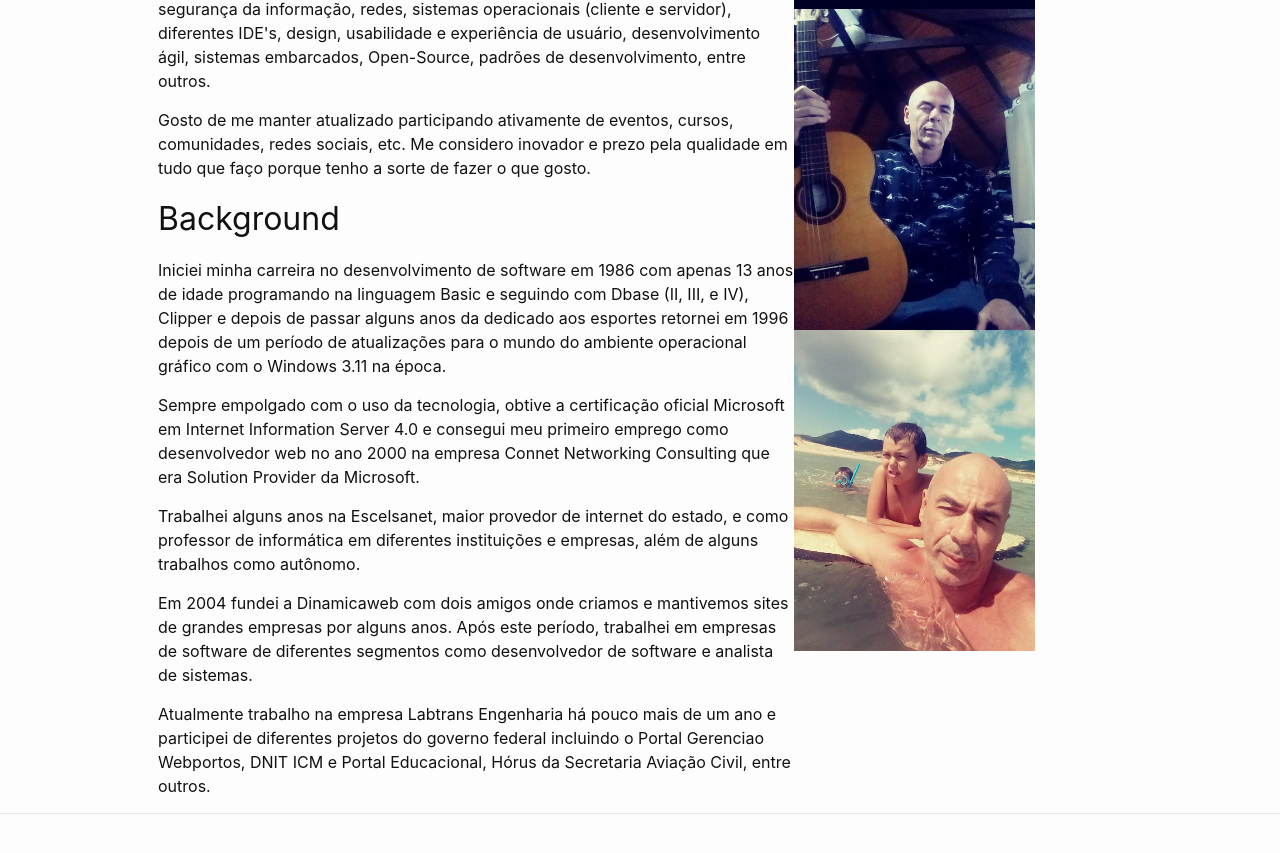
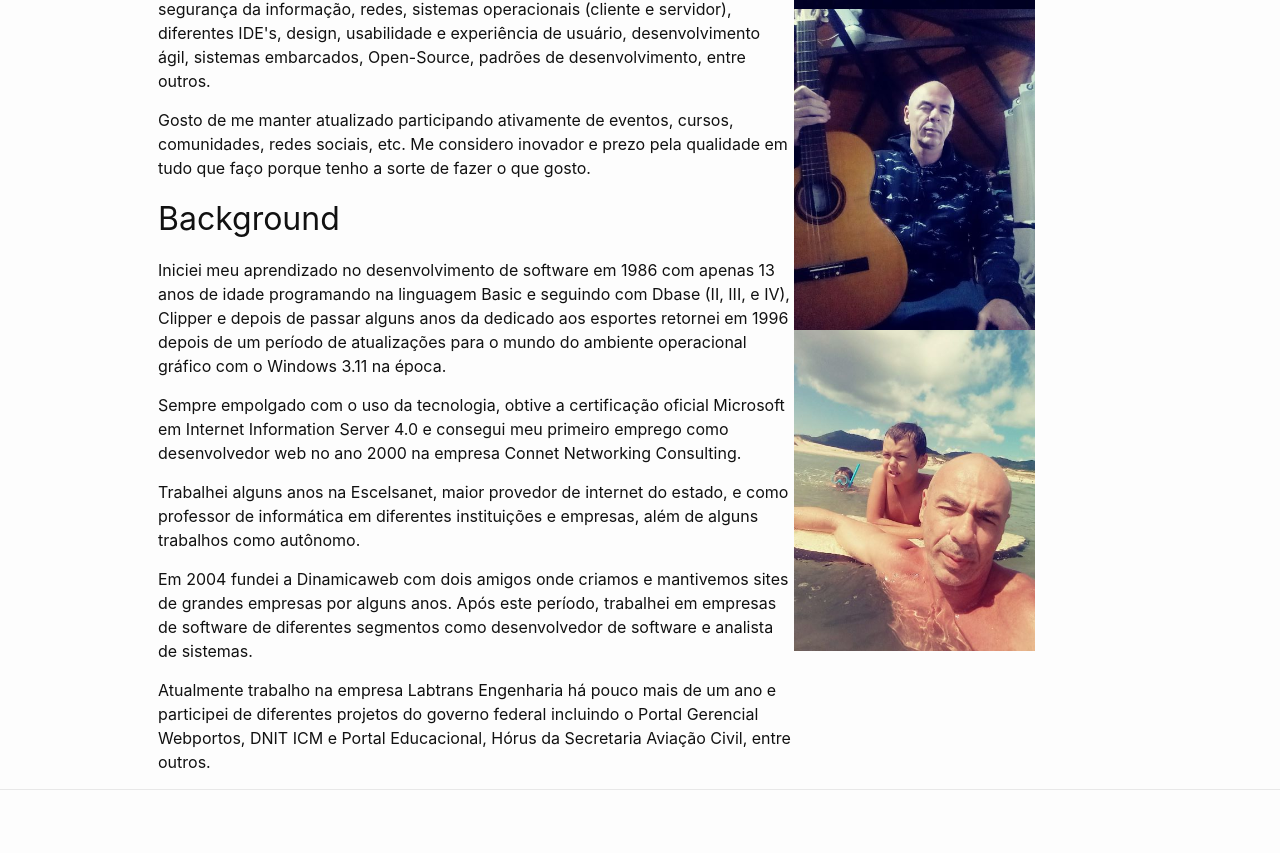
Before and after one commit to eryxjose/eryxjose.github.io, a Jekyll site: the page built from about.markdown, in a window 1280 px wide and 900 px high, scrolled down 476 px. Shown: the top 853 px of the window. Built offline with Jekyll 4.4.1, drawn with Linux system fonts in a browser that asks for light colours.

Commit message:
Correção ortografia página sobre.

```diff
--- a/about.markdown
+++ b/about.markdown
@@ -51,10 +51,10 @@ permalink: /sobre/
             Background
         </h1>
         <p>
-            Iniciei minha carreira no desenvolvimento de software em 1986 com apenas 13 anos de idade programando na linguagem Basic e seguindo com Dbase (II, III, e IV), Clipper e depois de passar alguns anos da dedicado aos esportes retornei em 1996 depois de um período de atualizações para o mundo do ambiente operacional gráfico com o Windows 3.11 na época.
+            Iniciei meu aprendizado no desenvolvimento de software em 1986 com apenas 13 anos de idade programando na linguagem Basic e seguindo com Dbase (II, III, e IV), Clipper e depois de passar alguns anos da dedicado aos esportes retornei em 1996 depois de um período de atualizações para o mundo do ambiente operacional gráfico com o Windows 3.11 na época.
         </p>
         <p>
-            Sempre empolgado com o uso da tecnologia, obtive a certificação oficial Microsoft em Internet Information Server 4.0 e consegui meu primeiro emprego como desenvolvedor web no ano 2000 na empresa Connet Networking Consulting que era Solution Provider da Microsoft.
+            Sempre empolgado com o uso da tecnologia, obtive a certificação oficial Microsoft em Internet Information Server 4.0 e consegui meu primeiro emprego como desenvolvedor web no ano 2000 na empresa Connet Networking Consulting.
         </p>
         <p>
             Trabalhei alguns anos na Escelsanet, maior provedor de internet do estado, e como professor de informática em diferentes instituições e empresas, além de alguns trabalhos como autônomo.
@@ -63,7 +63,7 @@ permalink: /sobre/
             Em 2004 fundei a Dinamicaweb com dois amigos onde criamos e mantivemos sites de grandes empresas por alguns anos. Após este período, trabalhei em empresas de software de diferentes segmentos como desenvolvedor de software e analista de sistemas.
         </p>
         <p>
-            Atualmente trabalho na empresa Labtrans Engenharia há pouco mais de um ano e participei de diferentes projetos do governo federal incluindo o Portal Gerenciao Webportos, DNIT ICM e Portal Educacional, Hórus da Secretaria Aviação Civil, entre outros.
+            Atualmente trabalho na empresa Labtrans Engenharia há pouco mais de um ano e participei de diferentes projetos do governo federal incluindo o Portal Gerencial Webportos, DNIT ICM e Portal Educacional, Hórus da Secretaria Aviação Civil, entre outros.
         </p>
 
     </div>
```
